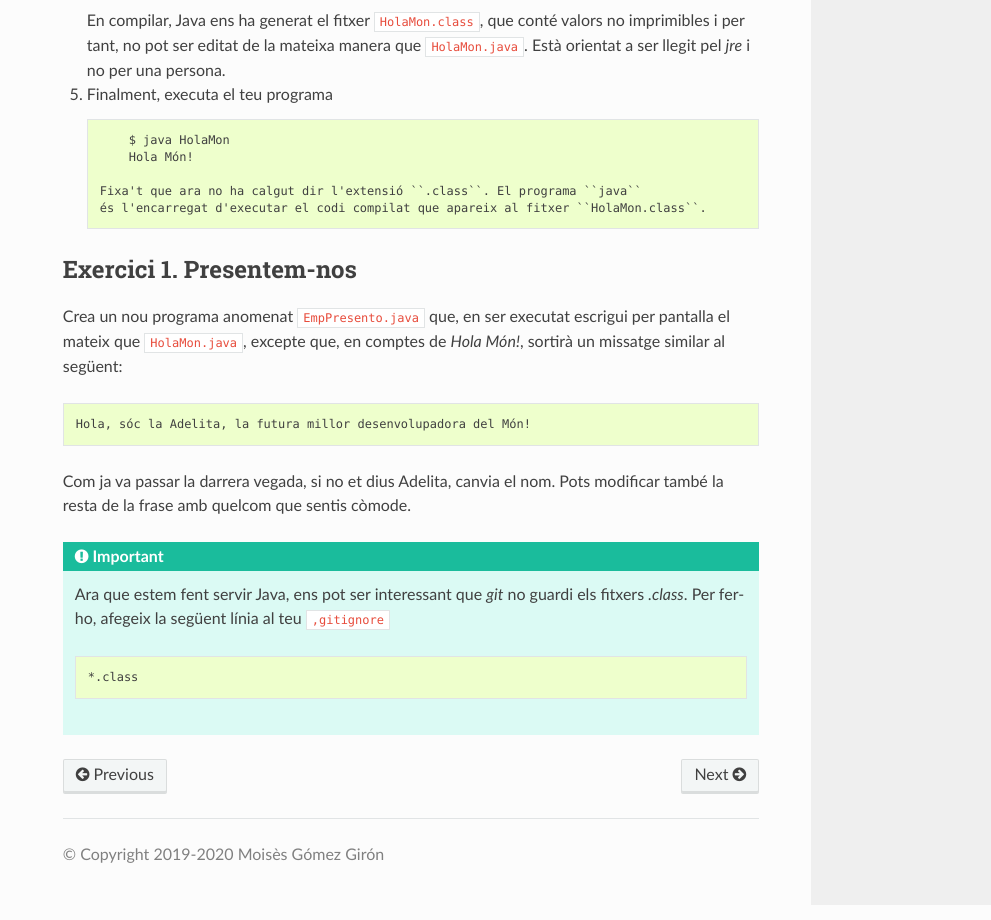
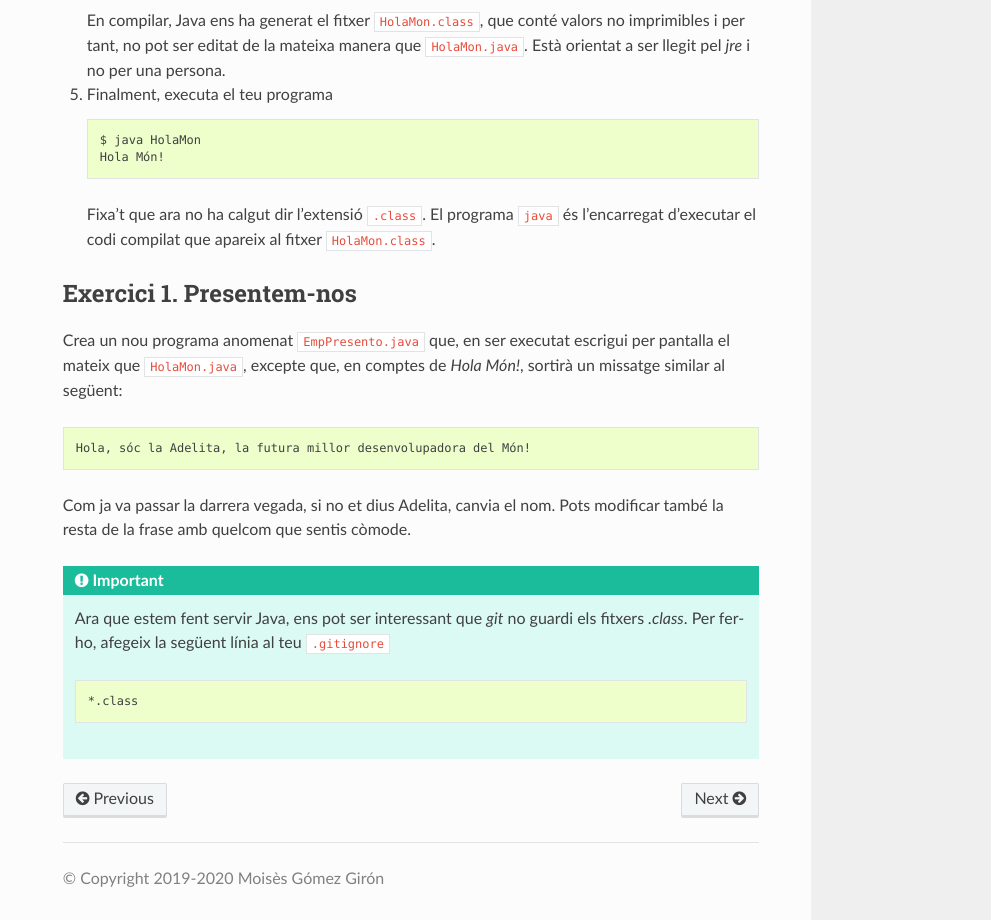
Before and after one commit to moiatgit/jda.daw.m03, a plain HTML site: page java.holamon.html in a window 1280 px wide. Shown: the part 1951-2871 px from the top of the page, without its empty margins (289-1280 px from the left). Drawn offline with Linux system fonts and the light colour scheme.

Commit message:
automated commit on dt feb  4 20:57:53 CET 2020

```diff
--- a/java.holamon.html
+++ b/java.holamon.html
@@ -285,13 +285,12 @@ manera que <code class="docutils literal notranslate"><span class="pre">HolaMon.
 i no per una persona.</p>
 </li>
 <li><p>Finalment, executa el teu programa</p>
-<div class="highlight-none notranslate"><div class="highlight"><pre><span></span>    $ java HolaMon
-    Hola Món!
-
-Fixa&#39;t que ara no ha calgut dir l&#39;extensió ``.class``. El programa ``java``
-és l&#39;encarregat d&#39;executar el codi compilat que apareix al fitxer ``HolaMon.class``.
+<div class="highlight-none notranslate"><div class="highlight"><pre><span></span>$ java HolaMon
+Hola Món!
 </pre></div>
 </div>
+<p>Fixa’t que ara no ha calgut dir l’extensió <code class="docutils literal notranslate"><span class="pre">.class</span></code>. El programa <code class="docutils literal notranslate"><span class="pre">java</span></code>
+és l’encarregat d’executar el codi compilat que apareix al fitxer <code class="docutils literal notranslate"><span class="pre">HolaMon.class</span></code>.</p>
 </li>
 </ol>
 <div class="section" id="exercici-1-presentem-nos">
@@ -307,7 +306,7 @@ modificar també la resta de la frase amb quelcom que sentis còmode.</p>
 <p class="admonition-title">Important</p>
 <p>Ara que estem fent servir Java, ens pot ser interessant que
 <em>git</em> no guardi els fitxers <cite>.class</cite>. Per
-fer-ho, afegeix la següent línia al teu <code class="docutils literal notranslate"><span class="pre">,gitignore</span></code></p>
+fer-ho, afegeix la següent línia al teu <code class="docutils literal notranslate"><span class="pre">.gitignore</span></code></p>
 <div class="highlight-none notranslate"><div class="highlight"><pre><span></span>*.class
 </pre></div>
 </div>
```
Also changed, not shown: _sources/java.holamon.rst.txt.
